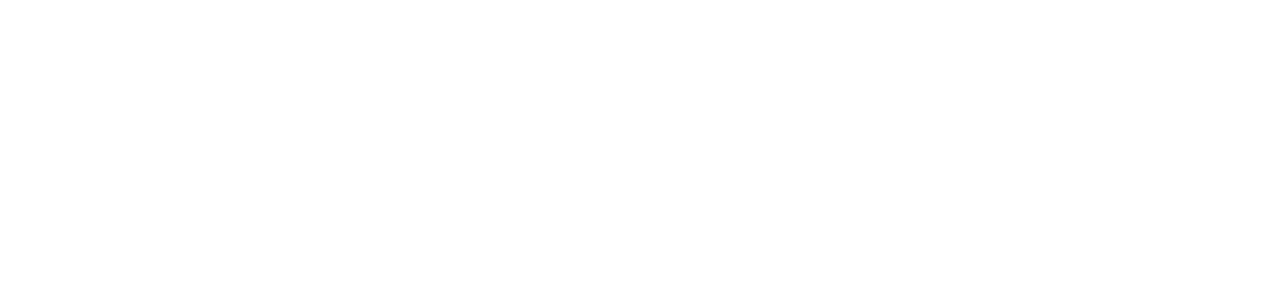
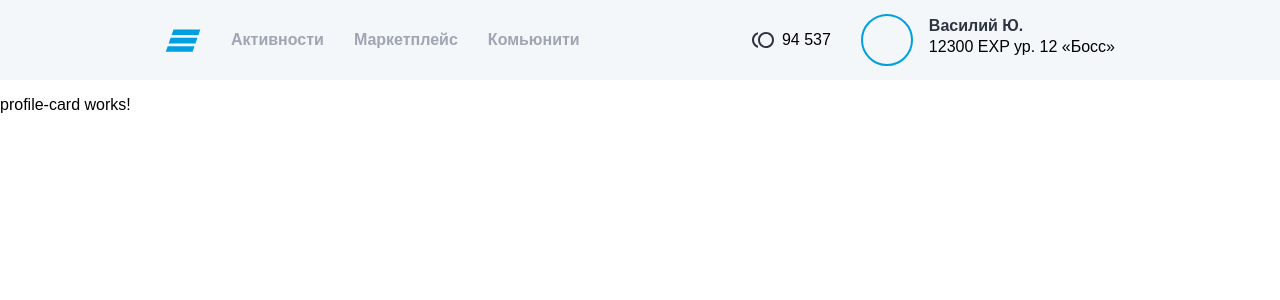
Before and after one commit to Krivedina/Krivedina.github.io, an Angular app: page /user/profile in a window 1280 px wide. Before the commit this address led to /. Shown: the top 300 px of the page. Built offline with nearby package versions, Linux system fonts and the light colour scheme.

Commit message:
added profile module

```diff
--- /dev/null
+++ b/src/app/pages/profile/profile-card/profile-card.component.html
@@ -0,0 +1 @@
+<p>profile-card works!</p>
--- /dev/null
+++ b/src/app/pages/profile/profile-card/profile-card.component.ts
@@ -0,0 +1,16 @@
+import { ChangeDetectionStrategy, Component, OnInit } from '@angular/core';
+
+@Component({
+  selector: 'profile-card',
+  templateUrl: './profile-card.component.html',
+  styleUrls: ['./profile-card.component.scss'],
+  changeDetection: ChangeDetectionStrategy.OnPush
+})
+export class ProfileCardComponent implements OnInit {
+
+  constructor() { }
+
+  ngOnInit(): void {
+  }
+
+}
--- a/src/app/pages/profile/profile.component.html
+++ b/src/app/pages/profile/profile.component.html
@@ -1 +1 @@
-<p>profile works!</p>
+<profile-card></profile-card>
--- a/src/app/pages/user-zone/user-zone-routing.module.ts
+++ b/src/app/pages/user-zone/user-zone-routing.module.ts
@@ -8,10 +8,15 @@ const routes: Routes = [
     path: '',
     component: UserZoneComponent,
     children: [
-      // {
-      //   path: 'profile',
-      //   component:
-      // }
+      {
+        path:'',
+        redirectTo: 'profile',
+        pathMatch: 'full'
+      },
+      {
+        path: 'profile',
+        loadChildren: () => import('./../profile/profile.module').then(m => m.ProfileModule)
+      }
     ]
   }
 
--- a/src/app/pages/user-zone/user-zone.component.html
+++ b/src/app/pages/user-zone/user-zone.component.html
@@ -1 +1,2 @@
 <user-zone-header></user-zone-header>
+<router-outlet></router-outlet>
--- a/src/app/pages/user-zone/user-zone.module.ts
+++ b/src/app/pages/user-zone/user-zone.module.ts
@@ -4,6 +4,7 @@ import { UserZoneRoutingModule } from './user-zone-routing.module';
 import { UserZoneHeaderComponent } from './user-zone-header/user-zone-header.component';
 import { UserZoneComponent } from './user-zone.component';
 import { ProfileModule } from '../profile/profile.module';
+import { RouterModule } from '@angular/router';
 
 
 
@@ -12,7 +13,8 @@ import { ProfileModule } from '../profile/profile.module';
   imports: [
     CommonModule,
     UserZoneRoutingModule,
-    ProfileModule
+    ProfileModule,
+    RouterModule,
   ]
 })
 export class UserZoneModule { }
```
Also changed, not shown: src/app/pages/profile/profile-routing.module.ts (added, +22 -0 lines), src/app/pages/profile/profile.module.ts (+7 -3 lines), src/app/pages/profile/profile-card/profile-card.component.scss (added).
